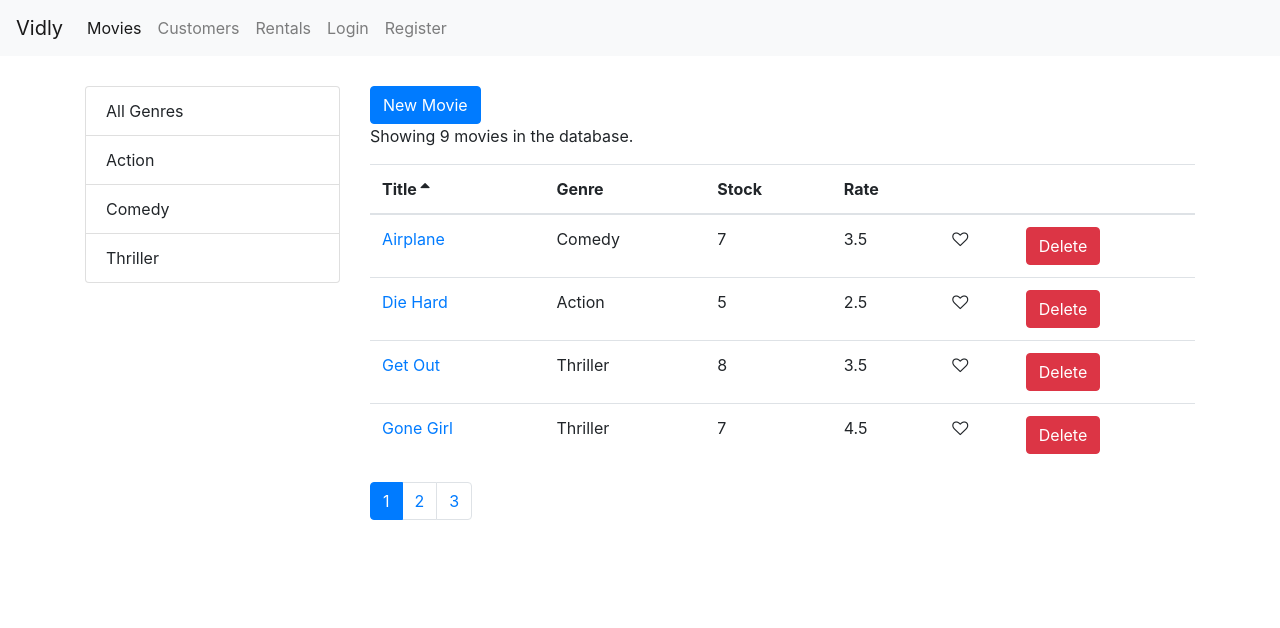
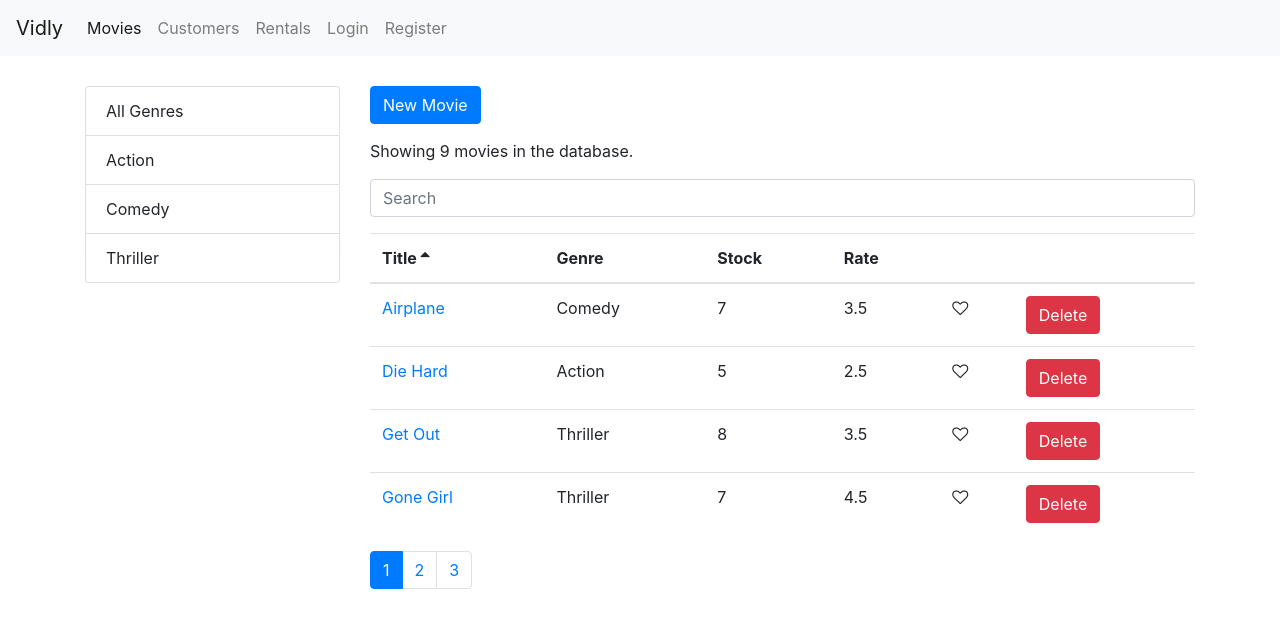
Before and after one commit to shayanzamani/movieRentalReactApp, a React (Create React App) app: page /movies in a window 1280 px wide. Shown: the top 628 px of the page. Built offline with nearby package versions, Linux system fonts and the light colour scheme.

Commit message:
searchbar added to movies table

```diff
--- a/src/components/Movies.jsx
+++ b/src/components/Movies.jsx
@@ -7,6 +7,7 @@
 import MoviesTable from "./moviesTable";
 import { Link } from "react-router-dom";
 import _ from "lodash";
+import SearchBar from "./common/searchBar";
 
 class Movies extends Component {
   state = {
@@ -14,6 +15,8 @@
     pageSize: 4,
     currentPage: 1,
     genres: [],
+    searchQuery: "",
+    selectedGenre: null,
     sortColumn: { path: "title", sortOrder: "asc" },
   };
 
@@ -33,7 +36,15 @@
   };
 
   handleGenreSelection = (genre) => {
-    this.setState({ selectedGenre: genre, currentPage: 1 });
+    this.setState({ selectedGenre: genre, searchQuery: "", currentPage: 1 });
+  };
+
+  handleSearch = (query) => {
+    this.setState({
+      searchQuery: query,
+      selectedGenre: null,
+      currentPage: 1,
+    });
   };
 
   handleLike = (movie) => {
@@ -55,11 +66,17 @@
       movies: AllMovies,
       selectedGenre,
       sortColumn,
+      searchQuery,
     } = this.state;
-    const filtered =
-      selectedGenre && selectedGenre._id
-        ? AllMovies.filter((m) => m.genre._id === selectedGenre._id)
-        : AllMovies;
+    let filtered = AllMovies;
+
+    if (searchQuery)
+      filtered = AllMovies.filter((x) =>
+        x.title.toLowerCase().startsWith(searchQuery.toLowerCase())
+      );
+    else if (selectedGenre && selectedGenre._id)
+      filtered = AllMovies.filter((m) => m.genre._id === selectedGenre._id);
+
     const sorted = _.orderBy(filtered, sortColumn.path, sortColumn.sortOrder);
     const movies = paginate(sorted, currentPage, pageSize);
 
@@ -74,6 +91,7 @@
       genres,
       selectedGenre,
       sortColumn,
+      searchQuery,
     } = this.state;
 
     if (count === 0) {
@@ -93,10 +111,16 @@
             ></ListGroup>
           </div>
           <div className="col-9">
-            <Link className="btn btn-primary" to="/movies/new">
+            <Link
+              style={{ marginBottom: "15px" }}
+              className="btn btn-primary"
+              to="/movies/new"
+            >
               New Movie
             </Link>
             <p>Showing {totalCount} movies in the database.</p>
+
+            <SearchBar value={searchQuery} onChange={this.handleSearch} />
             <MoviesTable
               movies={movies}
               sortColumn={sortColumn}
--- /dev/null
+++ b/src/components/common/searchBar.jsx
@@ -0,0 +1,17 @@
+import React from "react";
+
+const SearchBar = ({ value, onChange }) => {
+  return (
+    <input
+      className="form-control my-3"
+      type="text"
+      name="query"
+      value={value}
+      placeholder="Search"
+      aria-label="Search"
+      onChange={(e) => onChange(e.currentTarget.value)}
+    />
+  );
+};
+
+export default SearchBar;
```
